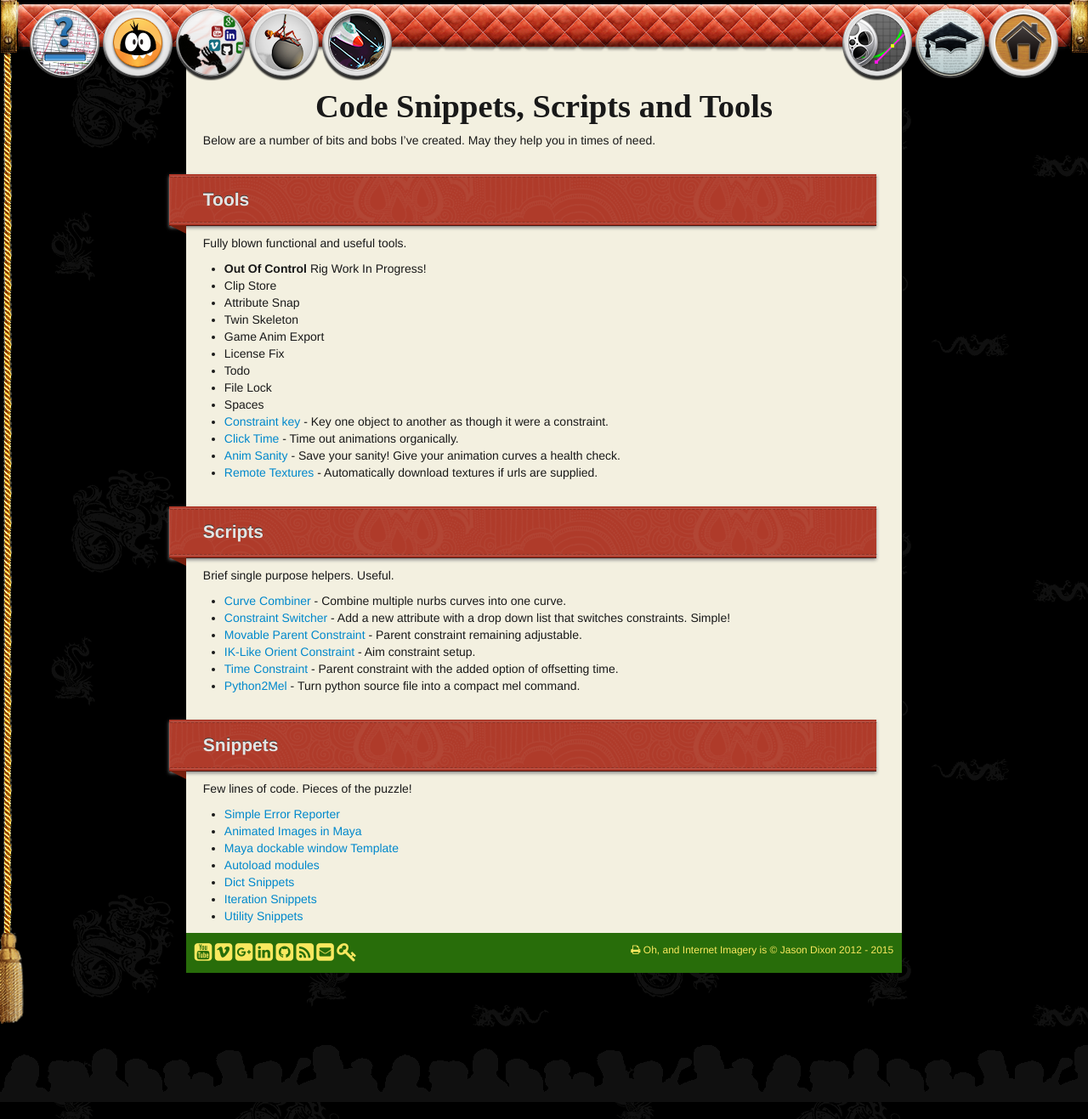
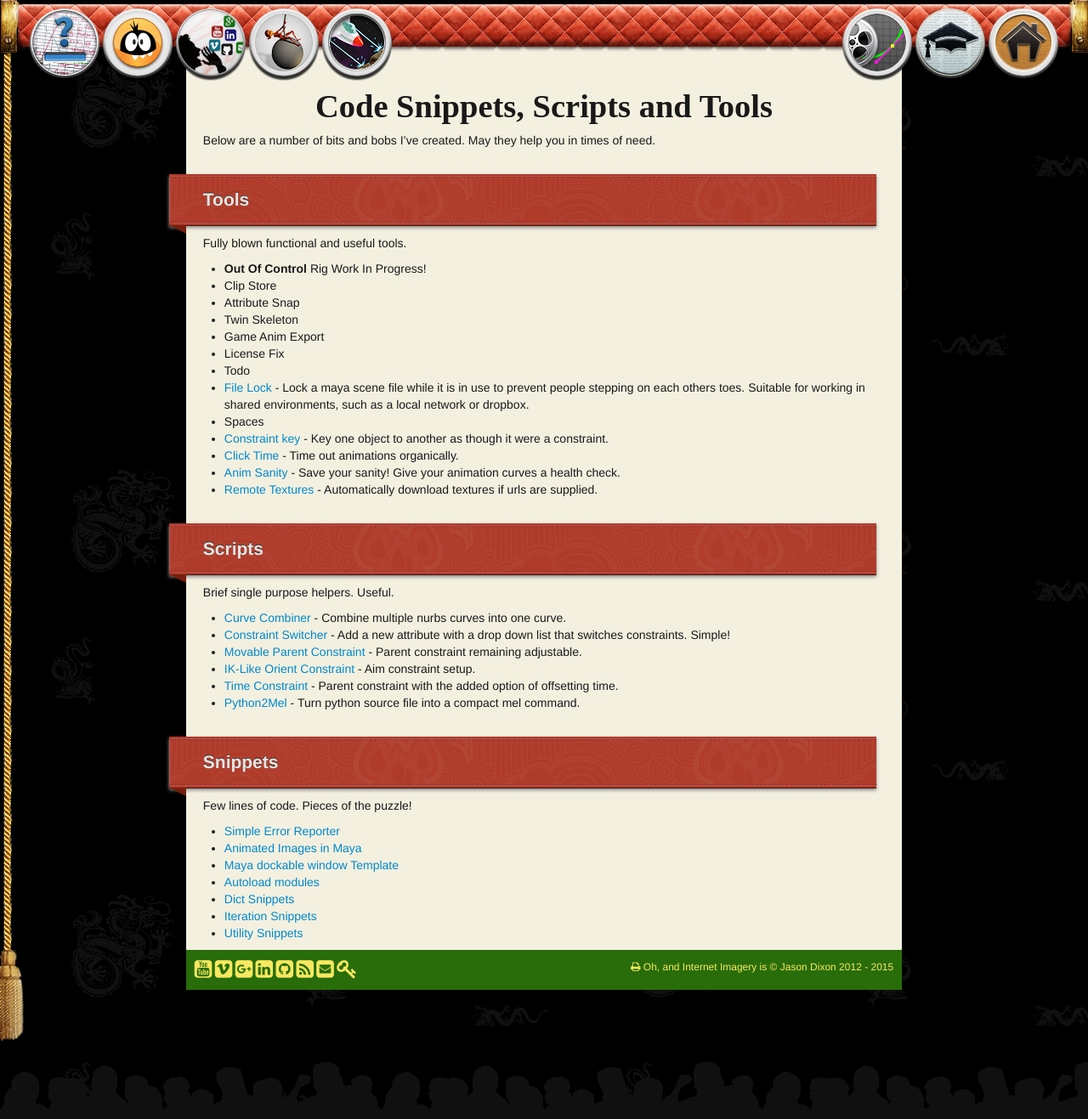
Before and after one commit to internetimagery/internetimagery.github.io, a Jekyll site: the page built from python/index.md, in a window 1280 px wide. Shown: the whole page at 85% size. Built offline with Jekyll 4.4.1, drawn with Linux system fonts in a browser that asks for light colours; nearby versions of some CDN libraries; some web fonts are replaced.

Commit message:
adding filelock

```diff
--- a/python/index.md
+++ b/python/index.md
@@ -19,7 +19,7 @@ Fully blown functional and useful tools.
 * Game Anim Export
 * License Fix
 * Todo
-* File Lock
+* [File Lock](filelock) - Lock a maya scene file while it is in use to prevent people stepping on each others toes. Suitable for working in shared environments, such as a local network or dropbox.
 * Spaces
 * [Constraint key](constraintkey) - Key one object to another as though it were a constraint.
 * [Click Time](clicktime) - Time out animations organically.
```
Also changed, not shown: python/filelock.md (added, +22 -0 lines).
